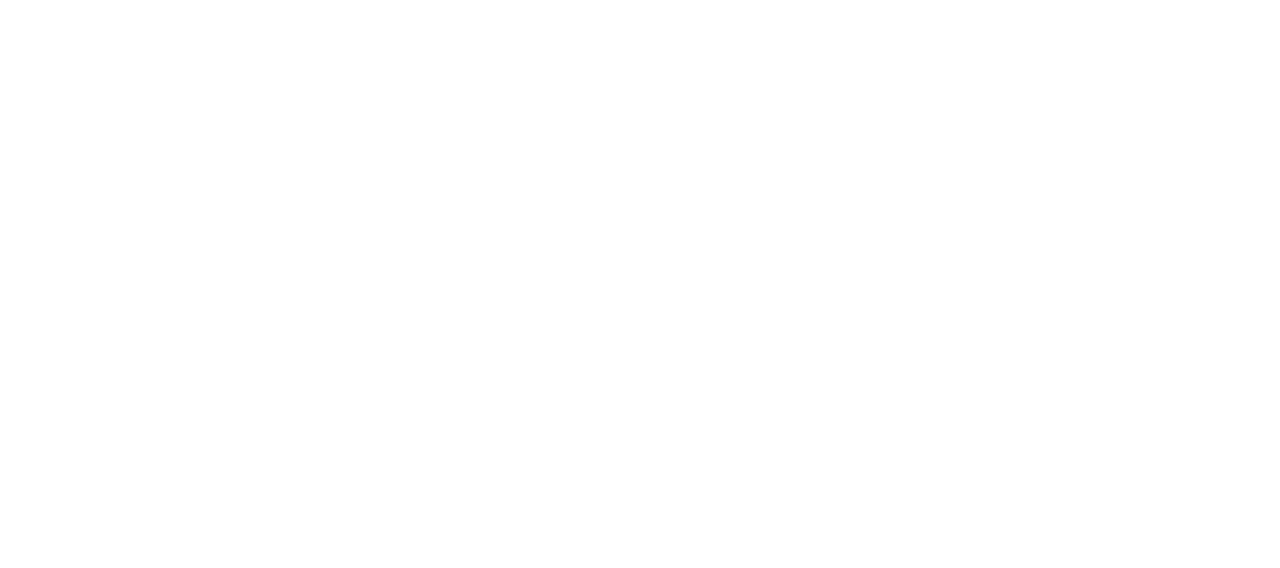
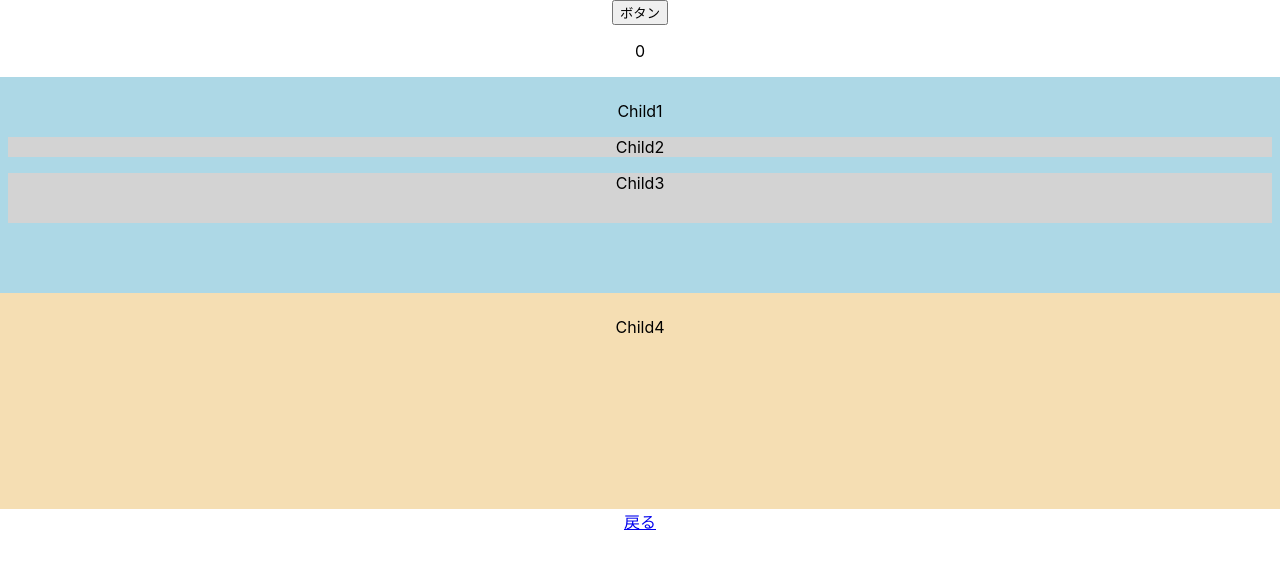
Before and after one commit to hiro881213/react-app, a React (Create React App) app: page /page3 in a window 1280 px wide. Before the commit this address had no page. Shown: the top 568 px of the page. Built offline with nearby package versions, Linux system fonts and the light colour scheme.

Commit message:
再レンダリング

```diff
--- a/src/App.jsx
+++ b/src/App.jsx
@@ -1,7 +1,9 @@
 import React from 'react'
 import { BrowserRouter, Routes, Route } from 'react-router-dom';
+
 import { Page1 } from './Page1'
 import { Page2 } from './Page2'
+import { Page3 } from './Page3'
 
 import './App.scss';
 
@@ -15,6 +17,7 @@
             <Routes>
               <Route exact path="/" element={<Page1 />} ></Route>
               <Route path="/page2" element={<Page2 />} ></Route>
+              <Route path="/page3" element={<Page3 />} ></Route>
             </Routes>
           </BrowserRouter>
         </main>
--- a/src/Page2.jsx
+++ b/src/Page2.jsx
@@ -15,8 +15,8 @@
             <Tailwind />
             <div>
                 <a href = './'>戻る</a>
+                <a href = '../Page3'>次へ</a>
             </div>
-
         </>
     );
 
--- /dev/null
+++ b/src/Page3.jsx
@@ -0,0 +1,28 @@
+import { useState } from "react";
+import { Child1 } from "./components/chap6_child/Child1";
+import { Child4 } from "./components/chap6_child/Child4";
+
+export const Page3 = () => {
+
+    console.log("Page3レンダリング")
+
+    // State
+    const [num, setNum] = useState(0);
+
+    // ボタンクリック処理
+    const onClickButton = () => {
+        setNum(num + 1);
+    }
+
+    return (
+        <>
+            <button onClick = { onClickButton }>ボタン</button>
+            <p>{num}</p>
+
+            <Child1 />
+            <Child4 />
+            <a href = '../Page2'>戻る</a>
+        </>
+    );
+
+};
--- /dev/null
+++ b/src/components/chap6_child/Child1.jsx
@@ -0,0 +1,24 @@
+import { Child2 } from './Child2';
+import { Child3 } from './Child3';
+
+const style = {
+    height: "200px",
+    backgroundColor: "lightblue",
+    padding: "8px"
+};
+
+export const Child1 = () => {
+
+    console.log("Child1 レンダリング");
+
+    return (
+        <>
+            <div style = {style}>
+                <p>Child1</p>
+                <Child2 />
+                <Child3 />
+            </div>
+        </>
+    );
+
+};
--- /dev/null
+++ b/src/components/chap6_child/Child2.jsx
@@ -0,0 +1,18 @@
+const style = {
+    height: "50px:",
+    backgroundColor: "lightgray"
+}
+
+export const Child2 = () => {
+
+    console.log("Child2 レンダリング");
+
+    return (
+        <>
+            <div style = {style}>
+                <p>Child2</p>
+            </div>
+        </>
+    );
+
+};
--- /dev/null
+++ b/src/components/chap6_child/Child3.jsx
@@ -0,0 +1,16 @@
+const style = {
+    height: "50px",
+    backgroundColor: "lightgray"
+};
+
+export const Child3 = () => {
+
+    console.log("Child3 レンダリング");
+
+    return (
+        <div style = {style}>
+            <p>Child3</p>
+        </div>
+    );
+
+};
--- /dev/null
+++ b/src/components/chap6_child/Child4.jsx
@@ -0,0 +1,19 @@
+const style = {
+    height: "200px",
+    backgroundColor: "wheat",
+    padding: "8px"
+}
+
+export const Child4 = () => {
+
+    console.log("Child4 レンダリング");
+
+    return (
+        <>
+            <div style = {style}>
+                <p>Child4</p>
+            </div>
+        </>
+    );
+
+};
```
